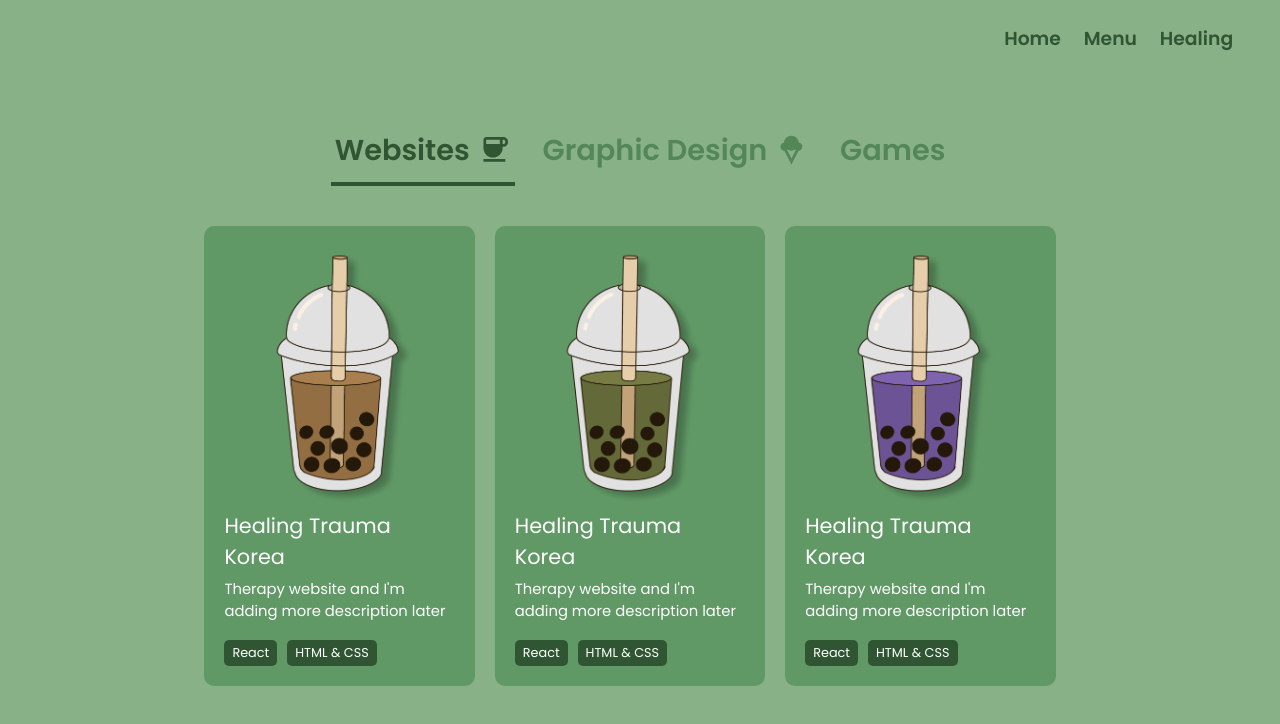
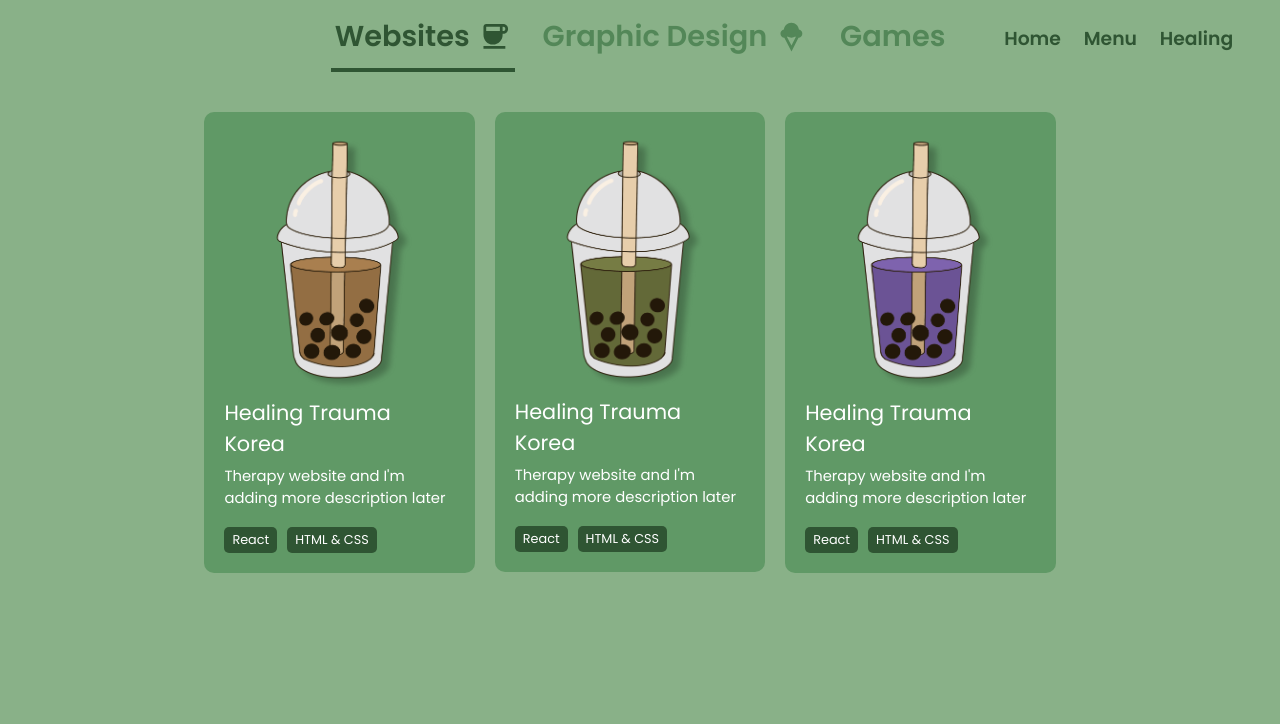
Before and after one commit to dahkimr/dahkimr.github.io, a React (Create React App) app in the folder cafe-app/: page /menu in a window 1280 px wide. Shown: the top 724 px of the page. Built offline with nearby package versions, Linux system fonts and the light colour scheme.

Commit message:
fix overflow

```diff
--- a/cafe-app/src/index.css
+++ b/cafe-app/src/index.css
@@ -1,14 +1,16 @@
 @import url('https://fonts.googleapis.com/css2?family=Playfair+Display:wght@400;600&family=Bebas+Neue&family=Pangolin&family=Poppins:wght@400;600;700&family=DM+Sans:wght@400;600&display=swap');
 
 html {
-  scrollbar-width: none;  /* Firefox */
-  -ms-overflow-style: none; /* IE and Edge */
+  /* Firefox */
+  /* scrollbar-width: none; */
+  /* IE and Edge */
+  /* -ms-overflow-style: none; */
   /* overflow:none; */
-  height: 100%;
+  /* height: 100%; */
 }
 
 html::-webkit-scrollbar {
-  display: none;
+  /* display: none; */
 }
 
 body {
--- a/cafe-app/src/pages/Welcome/styles.module.scss
+++ b/cafe-app/src/pages/Welcome/styles.module.scss
@@ -3,6 +3,7 @@
     // text-align: center;
     width: 100%;
     height: 100vh;
+    overflow: hidden;
     // background: no-repeat url("../../assets/boba-hero-img-min.png");
     // background-position: center;
     // background-size: cover;
```
Also changed, not shown: 1 other file (tests, documents, lock files or other folders).
